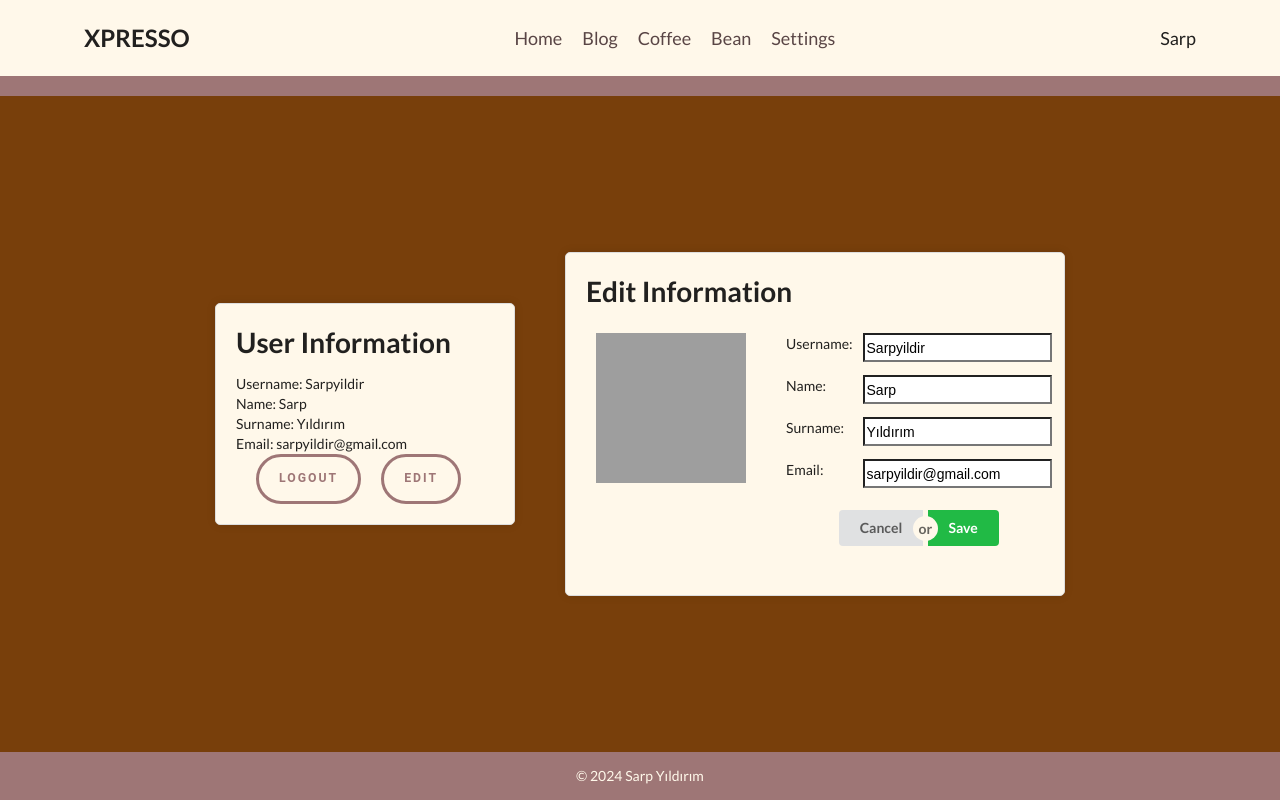
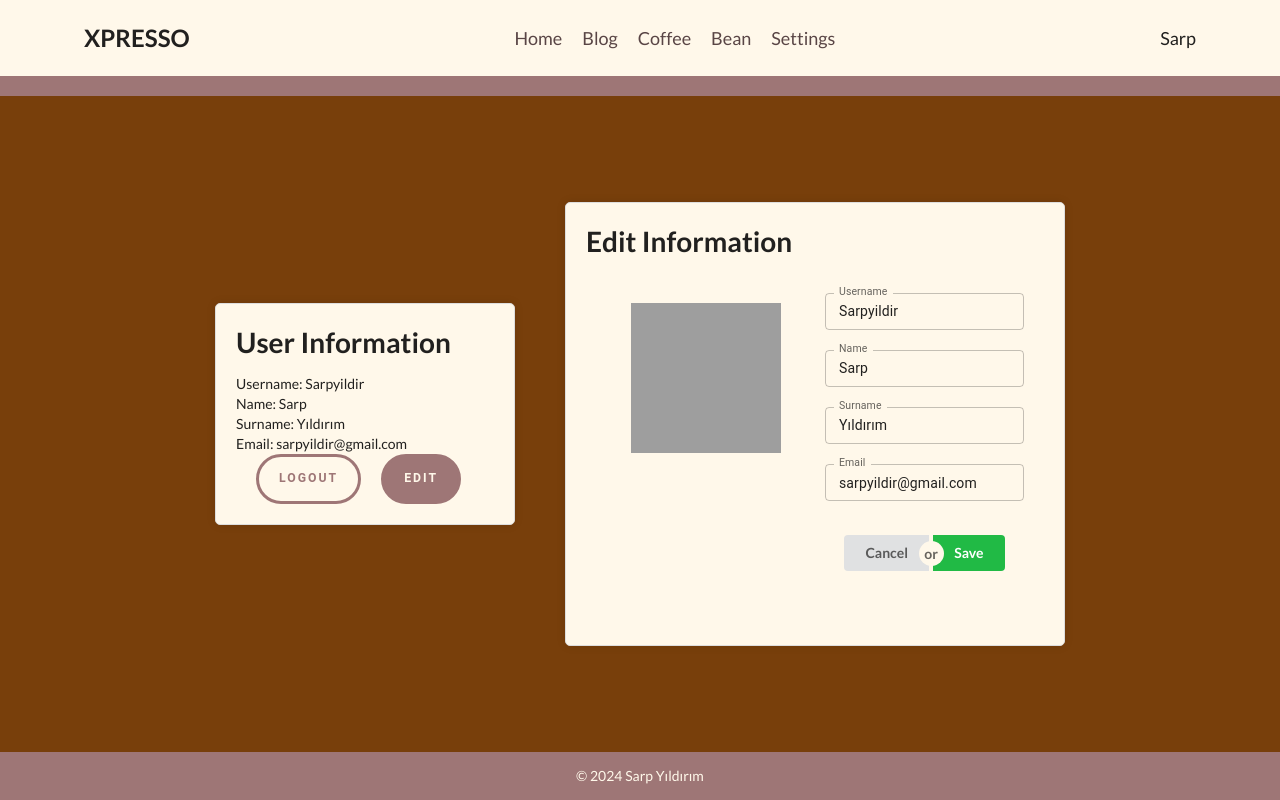
Before and after one commit to Sarpyildir/xpresso, a React (Create React App) app in the folder client/: page /settings in a window 1280 px wide. Both pictures are taken after a click on the button "EDIT". Built offline with nearby package versions, Linux system fonts and the light colour scheme; grey boxes are pictures that could not be loaded.

Commit message:
Refactor button styles and input fields in Settings and SettingsEdit pages

```diff
--- a/client/src/Pages/Settings.js
+++ b/client/src/Pages/Settings.js
@@ -52,6 +52,25 @@ const Settings = () => {
       borderColor: "#FFF8EA",
     },
   };
+  const buttonStyle2 = {
+    color: "#FFF8EA", // This is for the text color
+    borderRadius: "25px", // Adjust the border-radius to match the button's curvature
+    padding: "10px 20px", // Adjust the padding to match the button's size
+    cursor: "pointer",
+    borderWidth: "3px",
+    borderColor: "#9E7676",
+    letterSpacing: "2px",
+    fontWeight: "bold", // If the text is bold
+    height: "50px",
+    marginLeft: "20px",
+    backgroundColor: "#9E7676",
+    ":hover": {
+      borderWidth: "3px",
+      color: "#9E7676",
+      backgroundColor: "#FFF8EA",
+      borderColor: "#9E7676",
+    },
+  };
   const editFormStyle = {
     marginLeft: "50px",
     padding: "20px",
@@ -94,7 +113,7 @@ const Settings = () => {
             <Button variant="outlined" sx={buttonStyle}>
               Logout
             </Button>
-            <Button variant="outlined" sx={buttonStyle} onClick={handleEdit}>
+            <Button variant="outlined" sx={buttonStyle2} onClick={handleEdit}>
               Edit
             </Button>
           </div>
--- a/client/src/Pages/SettingsEdit.js
+++ b/client/src/Pages/SettingsEdit.js
@@ -1,12 +1,14 @@
 import React from "react";
 import "semantic-ui-css/semantic.min.css";
+import TextField from "@mui/material/TextField";
 
 const SettingsEdit = (props) => {
   const gridContainerStyle = {
     display: "grid",
-    gridTemplateColumns: "1fr 3fr",
+    gridTemplateColumns: "1fr 1fr",
     height: "100%",
     gap: "20px",
+    padding: "20px",
   };
   const gridImageContainerStyle = {
     height: "100%",
@@ -16,31 +18,14 @@ const SettingsEdit = (props) => {
     gridTemplateRows: "2fr 1fr",
   };
   const gridInputsStyle = {
-    display: "grid",
-    gridTemplateRows: "1fr 1fr 1fr",
-    gridTemplateColumns: "1fr 2fr",
-
     height: "100%",
   };
   const gridButtonsStyle = {
     display: "flex",
     alignItems: "center",
     justifyContent: "center",
-    marginBottom: "10px",
   };
-  const centeredStyle = {
-    marginLeft: "10px",
-    display: "flex",
-    alignItems: "center",
-    justifyContent: "flex-start",
-  };
-  const centeredInputStyle = {
-    display: "flex",
-    alignItems: "center",
-    justifyContent: "center",
-    margin: "10px",
-    height: "70%",
-  };
+
   return (
     <form style={{ height: "100%" }}>
       <h1>Edit Information</h1>
@@ -63,46 +48,39 @@ const SettingsEdit = (props) => {
         </div>
         <div style={gridInputContainerStyle}>
           <div style={gridInputsStyle}>
-            <label style={centeredStyle} htmlFor="username">
-              Username:
-            </label>
-            <input
-              type="text"
-              id="username"
-              name="username"
+            <TextField
+              id="outlined-basic"
+              label="Username"
+              variant="outlined"
+              size="small"
+              style={{ margin: "0px 0px 10px 0px" }}
               value={props.userData.username}
-              style={centeredInputStyle}
             />
-            <label style={centeredStyle} htmlFor="name">
-              Name:
-            </label>
-            <input
-              type="text"
-              id="name"
-              name="name"
+            <TextField
+              id="outlined-basic"
+              label="Name"
+              variant="outlined"
+              size="small"
               value={props.userData.name}
-              style={centeredInputStyle}
+              style={{ margin: "10px 0 10px 0" }}
             />
 
-            <label style={centeredStyle} htmlFor="surname">
-              Surname:
-            </label>
-            <input
-              type="text"
-              id="surname"
-              name="surname"
+            <TextField
+              id="outlined-basic"
+              label="Surname"
+              variant="outlined"
+              size="small"
+              style={{ margin: "10px 0 10px 0" }}
               value={props.userData.surname}
-              style={centeredInputStyle}
             />
-            <label style={centeredStyle} htmlFor="email">
-              Email:
-            </label>
-            <input
+            <TextField
+              id="outlined-basic"
+              label="Email"
+              variant="outlined"
+              size="small"
               type="email"
-              id="email"
-              name="email"
               value={props.userData.email}
-              style={centeredInputStyle}
+              style={{ margin: "10px 0 0px 0" }}
             />
           </div>
           <div style={gridButtonsStyle}>
```
